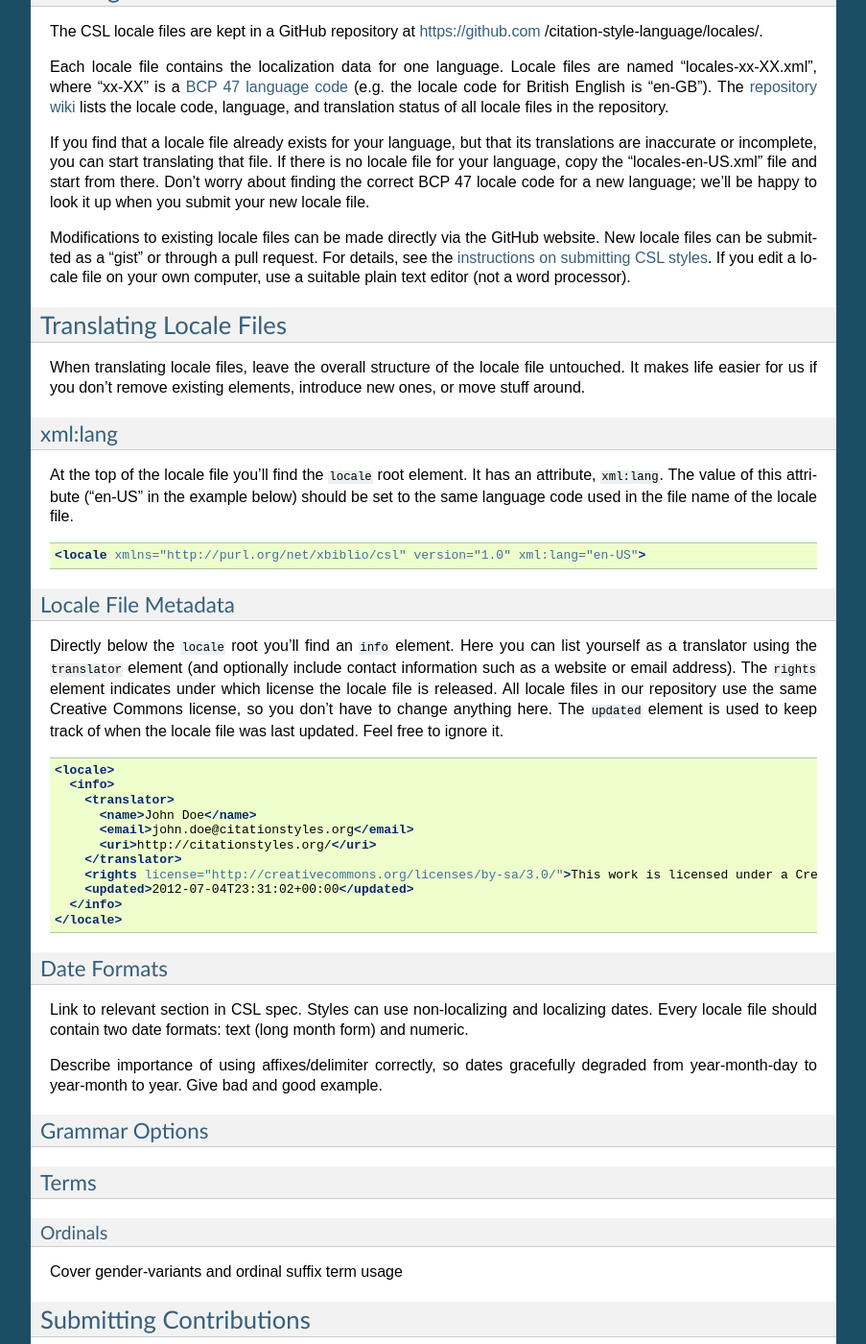
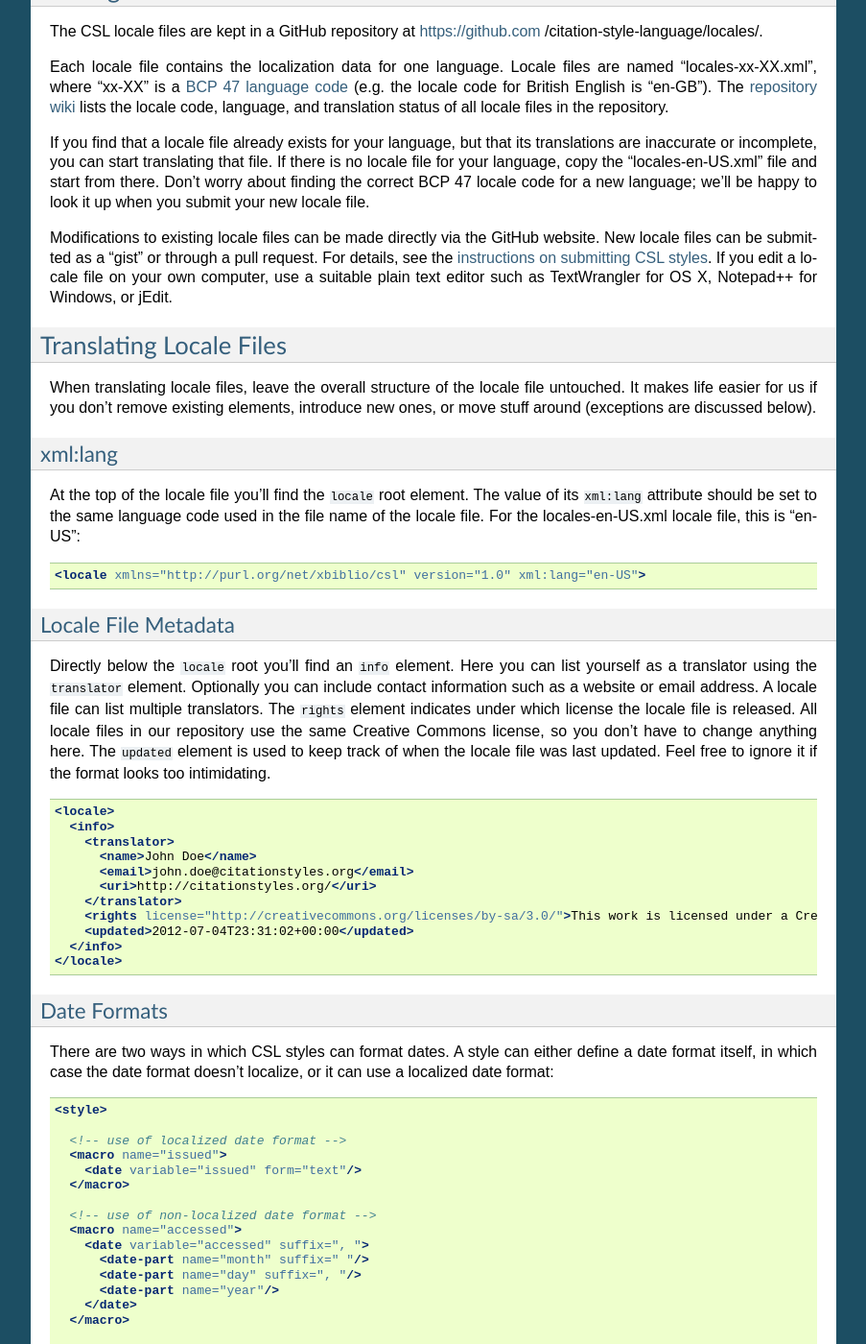
Before and after one commit to rmzelle/writing, a Sphinx documentation site: the page built from docs/translating-locale-files.rst, in a window 1280 px wide and 1400 px high, scrolled down 843 px. Shown: the whole window at 96% size, without its empty margins (198-1101 px from the left). Built offline with Sphinx 7.4.7, drawn with Linux system fonts in a browser that asks for light colours; some of the changed text lies outside the part shown.

Commit message:
Writing.

```diff
--- a/docs/translating-locale-files.rst
+++ b/docs/translating-locale-files.rst
@@ -55,22 +55,22 @@ website. New locale files can be submitted as a "gist" or through a pull
 request. For details, see the `instructions on submitting CSL styles
 <https://github.com/citation-style-language/styles/wiki/Submitting-Styles>`_. If
 you edit a locale file on your own computer, use a suitable plain text editor
-(not a word processor).
+such as TextWrangler for OS X, Notepad++ for Windows, or jEdit.
 
 Translating Locale Files
 ~~~~~~~~~~~~~~~~~~~~~~~~
 
 When translating locale files, leave the overall structure of the locale file
 untouched. It makes life easier for us if you don't remove existing elements,
-introduce new ones, or move stuff around.
+introduce new ones, or move stuff around (exceptions are discussed below).
 
 xml:lang
 ^^^^^^^^
 
-At the top of the locale file you'll find the ``locale`` root element. It has an
-attribute, ``xml:lang``. The value of this attribute ("en-US" in the example
-below) should be set to the same language code used in the file name of the
-locale file.
+At the top of the locale file you'll find the ``locale`` root element. The value
+of its ``xml:lang`` attribute should be set to the same language code used in
+the file name of the locale file. For the locales-en-US.xml locale file, this is
+"en-US":
 
 .. sourcecode:: xml
 
@@ -81,12 +81,13 @@ Locale File Metadata
 ^^^^^^^^^^^^^^^^^^^^
 
 Directly below the ``locale`` root you'll find an ``info`` element. Here you can
-list yourself as a translator using the ``translator`` element (and optionally
-include contact information such as a website or email address). The ``rights``
-element indicates under which license the locale file is released. All locale
-files in our repository use the same Creative Commons license, so you don't have
-to change anything here. The ``updated`` element is used to keep track of when
-the locale file was last updated. Feel free to ignore it.
+list yourself as a translator using the ``translator`` element. Optionally you
+can include contact information such as a website or email address. A locale
+file can list multiple translators. The ``rights`` element indicates under which
+license the locale file is released. All locale files in our repository use the
+same Creative Commons license, so you don't have to change anything here. The
+``updated`` element is used to keep track of when the locale file was last
+updated. Feel free to ignore it if the format looks too intimidating.
 
 .. sourcecode:: xml
 
@@ -105,7 +106,37 @@ the locale file was last updated. Feel free to ignore it.
 Date Formats
 ^^^^^^^^^^^^
 
-Link to relevant section in CSL spec. Styles can use non-localizing and localizing dates. Every locale file should contain two date formats: text (long month form) and numeric.
+There are two ways in which CSL styles can format dates. A style can either
+define a date format itself, in which case the date format doesn't localize, or
+it can use a localized date format:
+
+.. sourcecode:: xml
+
+    <style>
+
+      <!-- use of localized date format -->
+      <macro name="issued">
+        <date variable="issued" form="text"/>
+      </macro>
+
+      <!-- use of non-localized date format -->
+      <macro name="accessed">
+        <date variable="accessed" suffix=", ">
+          <date-part name="month" suffix=" "/>
+          <date-part name="day" suffix=", "/>
+          <date-part name="year"/>
+        </date>
+      </macro>
+
+    </style>
+
+Each locale file defines two date formats: a numeric format (e.g. "2012/9/3")
+and a textual format, where the month is written with letters (e.g. "September
+3, 2012").
+
+Discuss en-US formats.
+
+Link to relevant section in CSL spec. Styles can use non-localizing and localizing dates.
 
 Describe importance of using affixes/delimiter correctly, so dates gracefully degraded from year-month-day to year-month to year. Give bad and good example.
 
```
